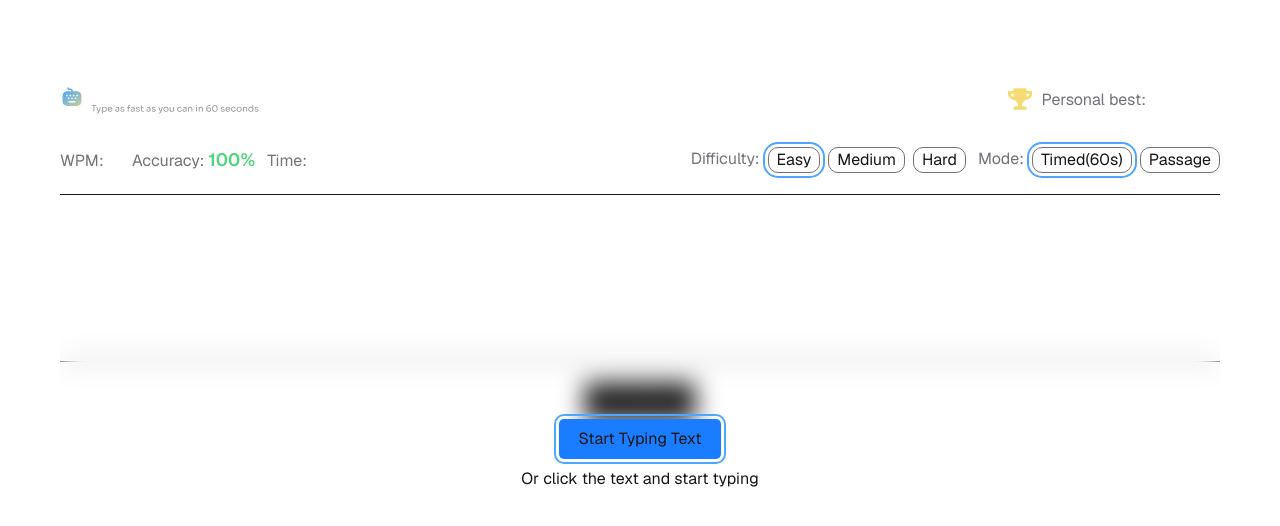
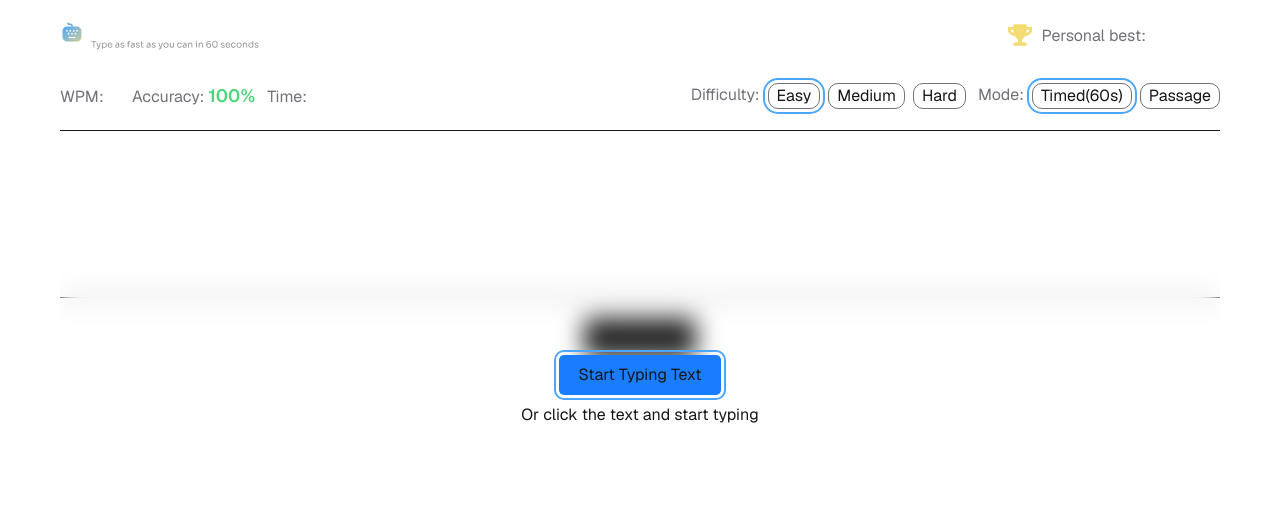
Before and after one commit to MrSeager/typing-speed-test, a Next.js app: page / in a window 1280 px wide. Shown: the top 526 px of the page. Built offline with nearby package versions, Linux system fonts and the light colour scheme.

Commit message:
1/5/2026

```diff
--- a/app/page.tsx
+++ b/app/page.tsx
@@ -9,7 +9,7 @@ export default function Home() {
   const data: DifficultyData = typingData;
 
   return (
-    <div className="flex flex-col gap-3 min-h-screen justify-center bg-[hsl(0, 0%, 7%)] font-sans">
+    <div className="flex flex-col gap-3 min-h-screen justify-start py-5 bg-[hsl(0, 0%, 7%)] font-sans">
       <HeaderNav />
       <MainPage
         data={data}
--- /dev/null
+++ b/components/EndSection.tsx
@@ -0,0 +1,70 @@
+//Components
+import Image from "next/image";
+
+interface EndSectionProps {
+    end: boolean;
+    wpm: number;
+    accuracy: number;
+}
+
+export default function EndSection ({ end, wpm, accuracy }: EndSectionProps) {
+    const endLines = {
+        firstTime: [
+            'Baseline Established',
+            "You've set the bar. Now the real challenge begins-time to beat it.",
+            'Beat This Score'
+        ],
+        higerScore: [
+            'High Score Smashed!',
+            "You've getting faster. That was incredible typing.",
+            'Beat This Score'
+        ],
+        lowerScore: [
+            'Test Completed!',
+            "Solid run. Keep pushing to beat your high score.",
+            'Go Again'
+        ]
+    }
+
+    return (
+        <div className={`${end === true ? 'w-full py-15' : 'w-0 py-0'} flex flex-col gap-5 items-center justify-center overflow-hidden`}>
+            <div className="relative">
+                <span className="absolute z-0 inline-flex h-full w-full animate-ping rounded-full bg-[#4cd67a] opacity-75"></span>
+                <Image
+                    src={"/images/icon-completed.svg"}
+                    alt="completed"
+                    width={50}
+                    height={50}
+                />
+            </div>
+            <h3 className="text-[30px] font-bold text-center text-base/7">{endLines.firstTime[0]}</h3>
+            <p className="text-base/5 text-[#727279]">{endLines.firstTime[1]}</p>
+            <div className="grid grid-cols-3 gap-4">
+                <div className="border border-[#262626] rounded rounded-[10px] px-4 py-2">
+                    <h4 className="text-[#727279]">WPM:</h4>
+                    <h4 className="font-bold text-lg">{wpm}</h4>
+                </div>
+                <div className="border border-[#262626] rounded rounded-[10px] px-4 py-2">
+                    <h4 className="text-[#727279]">Accuracy:</h4>
+                    <h4 className="text-[#d64c5a] font-bold text-lg">{accuracy}%</h4>
+                </div>
+                <div className="border border-[#262626] rounded rounded-[10px] px-4 py-2">
+                    <h4 className="text-[#727279]">Characters:</h4>
+                    <h4 className="font-bold text-[#727279] text-lg">
+                        <span className="text-[#4cd67a]">120</span>
+                        /
+                        <span className="text-[#d64c5a]">5</span>
+                    </h4>
+                </div>
+            </div>
+            <button
+                type="button"
+                className="bg-white border border-white text-[#262626] font-bold rounded px-4 py-2 duration-500
+                            hover:bg-transparent hover:text-white
+                            active:bg-transparent active:text-white"
+            >
+                {endLines.firstTime[2]}
+            </button>
+        </div>
+    );
+}
--- a/components/MainPage.tsx
+++ b/components/MainPage.tsx
@@ -1,6 +1,9 @@
 'use client'
 //Components
-import { useState, useRef, useEffect } from "react";
+import { useState, useRef } from "react";
+import Image from "next/image";
+import TypingSection from "./TypingSection";
+import EndSection from "./EndSection";
 //Types
 import { DifficultyData, DifficultyProps } from "@/types/types";
 
@@ -13,6 +16,7 @@ export default function MainPage ({ data }: MainPageProps) {
     const [textId, setTextId] = useState<number>(1);
     const [mode, setMode] = useState<string>('timed');
     const [start, setStart] = useState<boolean>(false);
+    const [end, setEnd] = useState<boolean>(false);
 
     const [typed, setTyped] = useState<string>('');
     const inputRef = useRef<HTMLInputElement>(null);
@@ -39,7 +43,8 @@ export default function MainPage ({ data }: MainPageProps) {
     : 100;
 
     return (
-        <main className="max-w-[12orem] w-full px-15">
+        <main className="max-w-[12orem] w-full px-15 flex">
+            <div className={`${end === false ? 'w-full' : 'w-0 h-0'} duration-500 overflow-hidden`}>
                 <div className="flex items-center justify-between border-b py-5">
                     <div className="flex gap-3">
                         <h2 className="text-[#727279]">WPM: <span className="text-white text-lg font-semibold">{wpm}</span></h2>
@@ -159,6 +164,12 @@ export default function MainPage ({ data }: MainPageProps) {
                         <p className="text-center">Or click the text and start typing</p>
                     </div>
                 </div>
+            </div>
+            <EndSection
+                end={end}
+                wpm={wpm}
+                accuracy={accuracy}
+            />
         </main>
     );
 }
--- /dev/null
+++ b/components/TypingSection.tsx
@@ -0,0 +1,15 @@
+'use client'
+//Components
+
+//Types
+import { DifficultyData, DifficultyProps } from "@/types/types";
+
+interface TypingSectionProps {
+
+}
+
+export default function TypingSection ({ }: TypingSectionProps) {
+    return (
+
+    );
+}
--- a/design/style-guide.md
+++ b/design/style-guide.md
@@ -16,7 +16,7 @@ The designs were created to the following widths:
 - **Neutral 900**: hsl(0, 0%, 7%)
 - **Neutral 800**: hsl(0, 0%, 15%) #262626
 - **Neutral 500**: hsl(240, 3%, 46%) #727279
-- **Neutral 400**: hsl(240, 1%, 59%)
+- **Neutral 400**: hsl(240, 1%, 59%) #959597
 - **Neutral 0**: hsl(0, 0%, 100%)
 
 ### Blue
```
Lines whose indentation alone changed are shown as unchanged.
